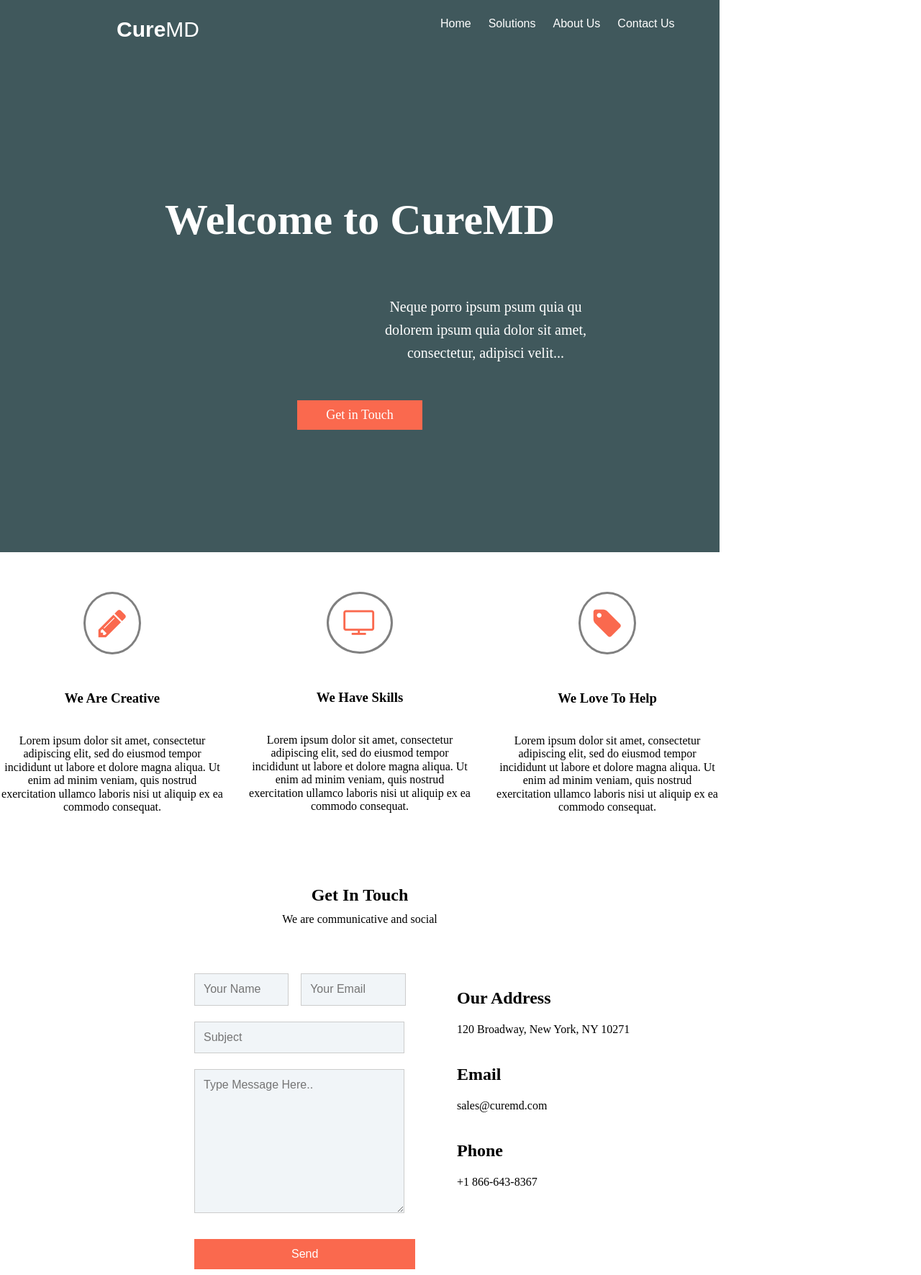
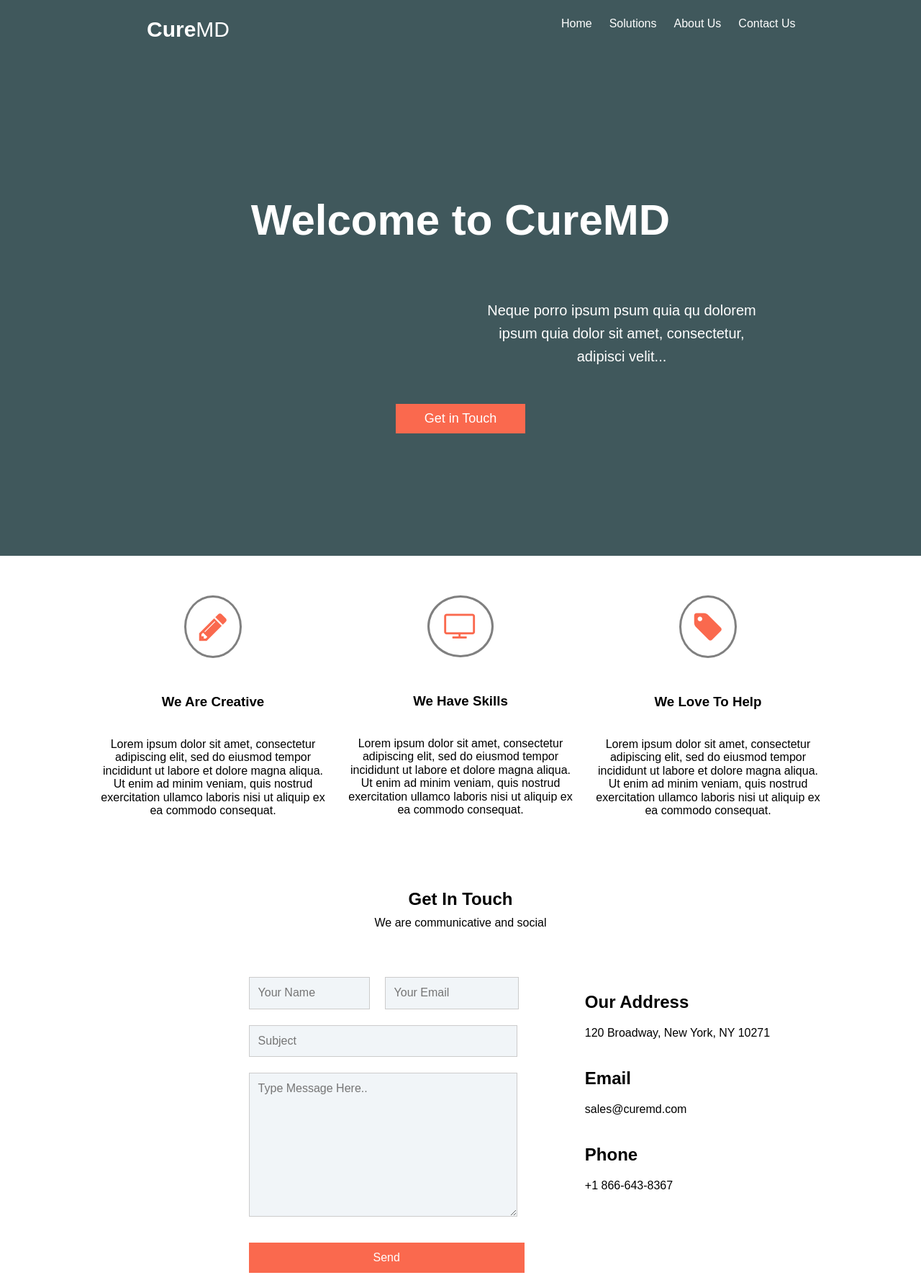
Before and after one commit to muhammadhamzach/My_First_Web_Page, a plain HTML site: page index.html in a window 1280 px wide. Shown: the top 1771 px of the page at 72% size. Drawn offline with nearby package versions, Linux system fonts and the light colour scheme.

Commit message:
dunno what i did

```diff
--- a/css/style.css
+++ b/css/style.css
@@ -10,18 +10,14 @@ html {
   padding: 0;
   scroll-behavior: smooth;
   box-sizing: inherit;
-}
 
-:root{
-  --ff-primary: Arial, Helvetica, sans-serif;
 }
 
 body {
   position: absolute;
-  margin: 0;
   padding-bottom: 6rem;
-  min-height: 100%;
-
+  width:100%;
+  font-family: Arial, Helvetica, sans-serif;
 }
 
 /* navigation bar */
@@ -31,7 +27,6 @@ body {
     margin: 0;
     padding: 0;
     overflow: hidden;
-    font-family: var(--ff-primary) ;
 }
 
 #nav_bar a{
@@ -92,7 +87,7 @@ body {
 
 .home_info{
   font-size: 20px;
-  padding-top: 20px;
+  padding-top: 25px;
   word-wrap: break-word;
   padding-left: 35%;
   width: 65%;
@@ -102,6 +97,9 @@ body {
 @media screen and (max-width: 890px) {
   .home_title{
     font-size:50px;
+  }
+  .home_info{
+    font-size: 15px;
   }
 }
 
@@ -237,10 +235,15 @@ input[type=submit] {
 
 .contact_item{
   margin-bottom: 40px;
+  cursor: pointer;
+  color: black;
+  text-decoration: none;
+
 }
 
 @media screen and (max-width: 890px) {
   #contact_container{
+    position: static;
     margin-left:20%;
   }
   #fname{
@@ -260,10 +263,12 @@ input[type=submit] {
     padding: 12px 37%;
   }
 
-  #contat_info{
-  margin-top: 100px;
-  margin-left: 27%;
-}
+  #contact_info{
+    position: static;
+    margin-top: 50px;
+    margin-left: 12%;
+  }
+
 }
 
 /* footer */
@@ -305,7 +310,3 @@ input[type=submit] {
     margin-left: 15%;
     float: left;
 }
-
-@media screen and (max-width: 890px) {
-
-}
--- a/index.html
+++ b/index.html
@@ -3,6 +3,7 @@
     <head>
         <meta charset="UTF-8">
         <meta name="viewport" content="width=device-width, initial-scale=1.0">
+        <meta name="format-detection" content="telephone=no">
         <link rel="stylesheet" href="https://cdnjs.cloudflare.com/ajax/libs/font-awesome/4.7.0/css/font-awesome.min.css">
         <link rel="stylesheet" href="https://cdnjs.cloudflare.com/ajax/libs/normalize/7.0.0/normalize.min.css">
         <link rel="stylesheet" href="css/style.css">
@@ -73,9 +74,9 @@
                 </div>
                 <div id="contact_info">
                     <h2 class="contact_item_head">Our Address</h2>
-                    <p class="contact_item">120 Broadway, New York, NY 10271</p>
+                    <p class="contact_item"><a href="https://goo.gl/maps/1jrn7GF1xbdrRdVq6" class="contact_item">120 Broadway, New York, NY 10271</a></p>
                     <h2 class="contact_item_head">Email</h2>
-                    <p class="contact_item">sales@curemd.com</p>
+                    <p class="contact_item"><a href="mailto:sales@curemd.com" class="contact_item">sales@curemd.com</a></p>
                     <h2 class="contact_item_head">Phone</h2>
                     <p class="contact_item">+1 866-643-8367</p>
 
```
